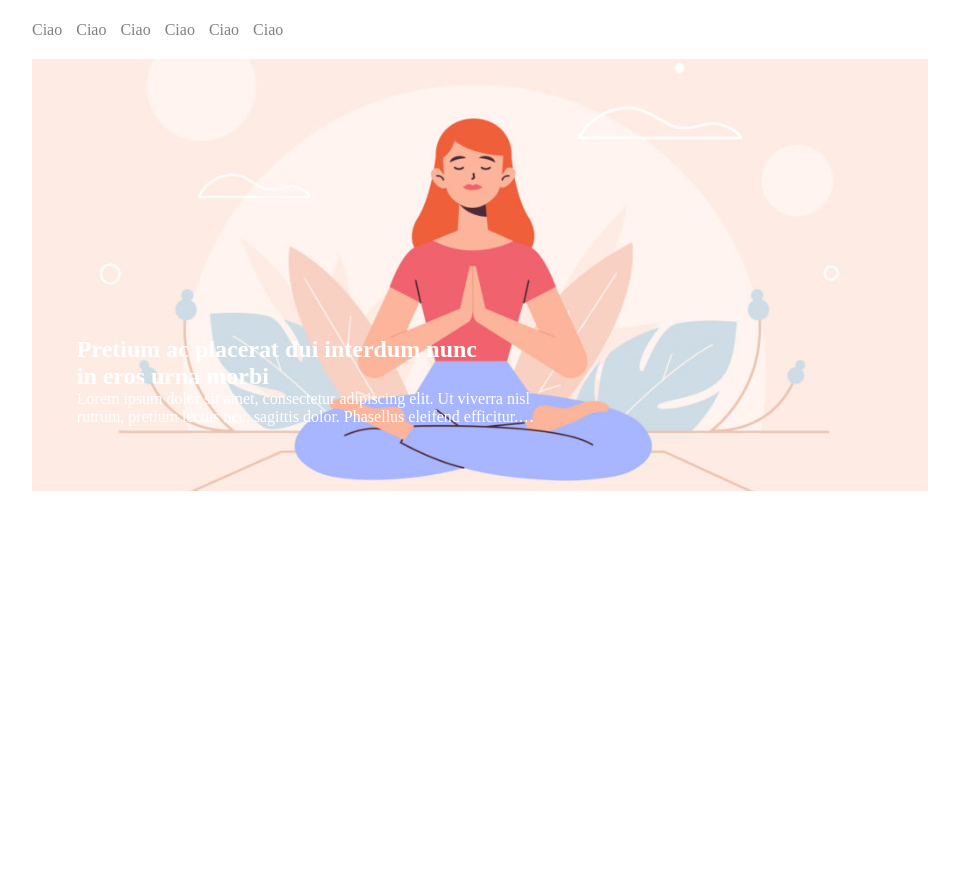
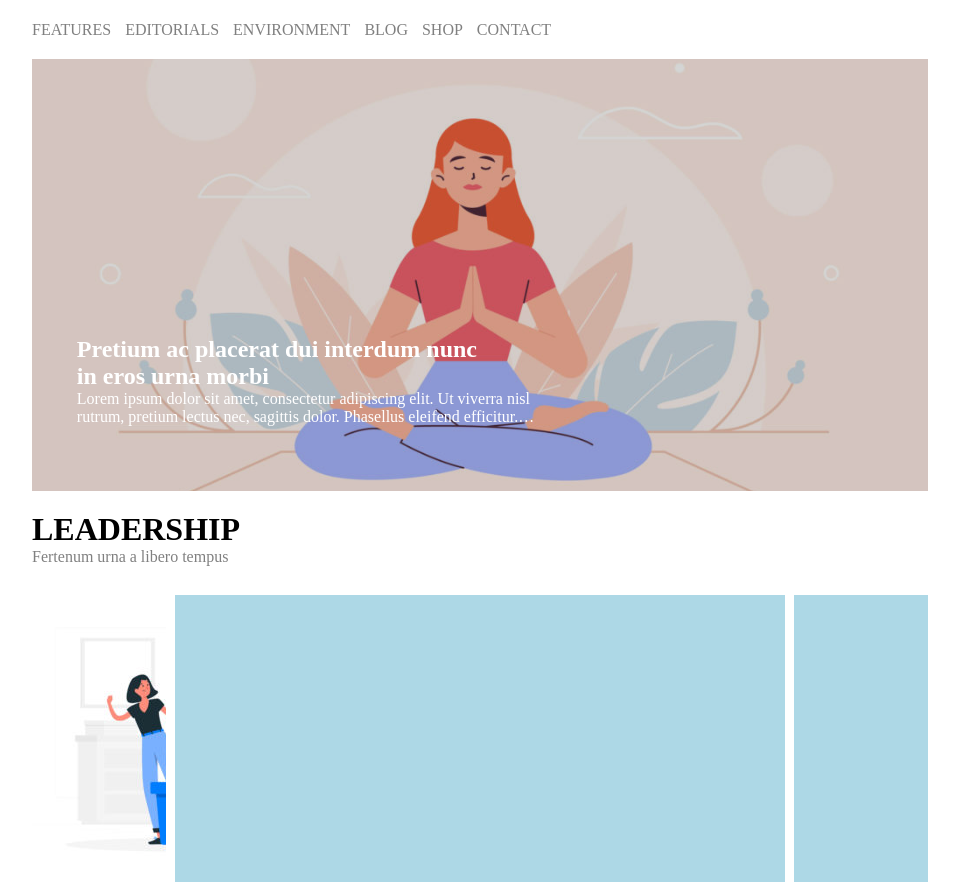
Before and after one commit to ClaraNocilla12/htmlcss-wp, a plain HTML site: page index.html in a window 1280 px wide. Shown: the part 70-952 px from the top of the page, without its empty margins (160-1119 px from the left). Before the commit the page ends 849 px from the top, so only its background shows below. Drawn offline with Linux system fonts and the light colour scheme.

Commit message:
opacity done

```diff
--- a/asset/css/style.css
+++ b/asset/css/style.css
@@ -21,9 +21,7 @@ header img{
 
 }
 
-/* nav{
-    padding:20px 0;
-} */
+
 
 li{
     display: inline-block;
@@ -33,6 +31,11 @@ li{
 a{
     text-decoration: none;
     padding:0 10px 0 0;
+
+}
+
+.gray,
+a{
     color: grey;
 }
 
@@ -40,16 +43,27 @@ main{
     height: 90vh;
 }
 
+.overlay{
+    background-color: rgba(0, 0, 0, 0.164);
+    position:absolute;
+    top:0;
+    left:0;
+    right:0;
+    bottom:0;
 
+}
 
 .main-bg{
+
+    height: 60%;
+    position: relative;
+}
+
+.bg-img{
     background-image: url(./../img/banner.jpg);
-    height: 60%;
     background-size: cover;
     background-position: 50% 50%;
-    position: relative;
-
-
+    height: 100%;
 }
 
 .main-bg section{
@@ -59,39 +73,41 @@ main{
     color: white;
 }
 
-/* .green-box{
-    background-color: greenyellow;
+
+.container-box{
+
     width:70vw;
-    height: 50vh;
-    margin: 0 auto 20px;
+    height: 75vh;
+
+
 }
 
-.container-box{
-    background-color: blue;
-    width:70vw;
-    height: 75vh;
-    margin: auto;
-}
-
-.violet-box{
+/* .violet-box{
     background-color: blueviolet;
     width:70vw;
     height: 5vh;
     margin: 10px auto;
-}
+}*/
 
-.blue-box1{
-    height: 20%;
-    background-color: lightblue;
+.title{
+    padding:20px 0;
 
 }
 
-.blue-box2{
+.l-section{
+    background-image: url(./../img/img-1.jpg);
     width:15%;
     height: 75%;
     background-color: lightblue;
     float: left;
     margin: 1% 1% 0 0;
+}
+
+.l-section:first-child{
+
+    width:15%;
+    height: 15%;
+
 }
 
 .blue-box4{
@@ -114,4 +130,4 @@ main{
     content:'';
     display: table;
     clear:both;
-} */
+}
--- a/index.html
+++ b/index.html
@@ -54,22 +54,22 @@
         <nav>
             <ul>
                 <li>
-                    <a href="">Ciao</a>
+                    <a href="">FEATURES</a>
                 </li>
                 <li>
-                    <a href="">Ciao</a>
+                    <a href="">EDITORIALS</a>
                 </li>
                 <li>
-                    <a href="">Ciao</a>
+                    <a href="">ENVIRONMENT</a>
                 </li>
                 <li>
-                    <a href="">Ciao</a>
+                    <a href="">BLOG</a>
                 </li>
                 <li>
-                    <a href="">Ciao</a>
+                    <a href="">SHOP</a>
                 </li>
                 <li>
-                    <a href="">Ciao</a>
+                    <a href="">CONTACT</a>
                 </li>
 
             </ul>
@@ -81,6 +81,8 @@
 
 
          <div class="main-bg margin width">
+             <div class="overlay"></div>
+             <div class="bg-img"></div>
               <section>
                  <h2>Pretium ac placerat dui interdum nunc <br>
                  in eros urna morbi
@@ -91,6 +93,25 @@
              </section>
          </div>
 
+
+
+      <div class="container-box margin clearfix">
+
+        <div class="title">
+            <h1>LEADERSHIP</h1>
+            <span class="gray">Fertenum urna a libero tempus</span>
+        </div>
+
+
+          <div class="l-section">
+
+          </div>
+          <div class="blue-box3"></div>
+          <div class="blue-box4"></div>
+
+
+    </div>
+
     </main>
 
 
```
